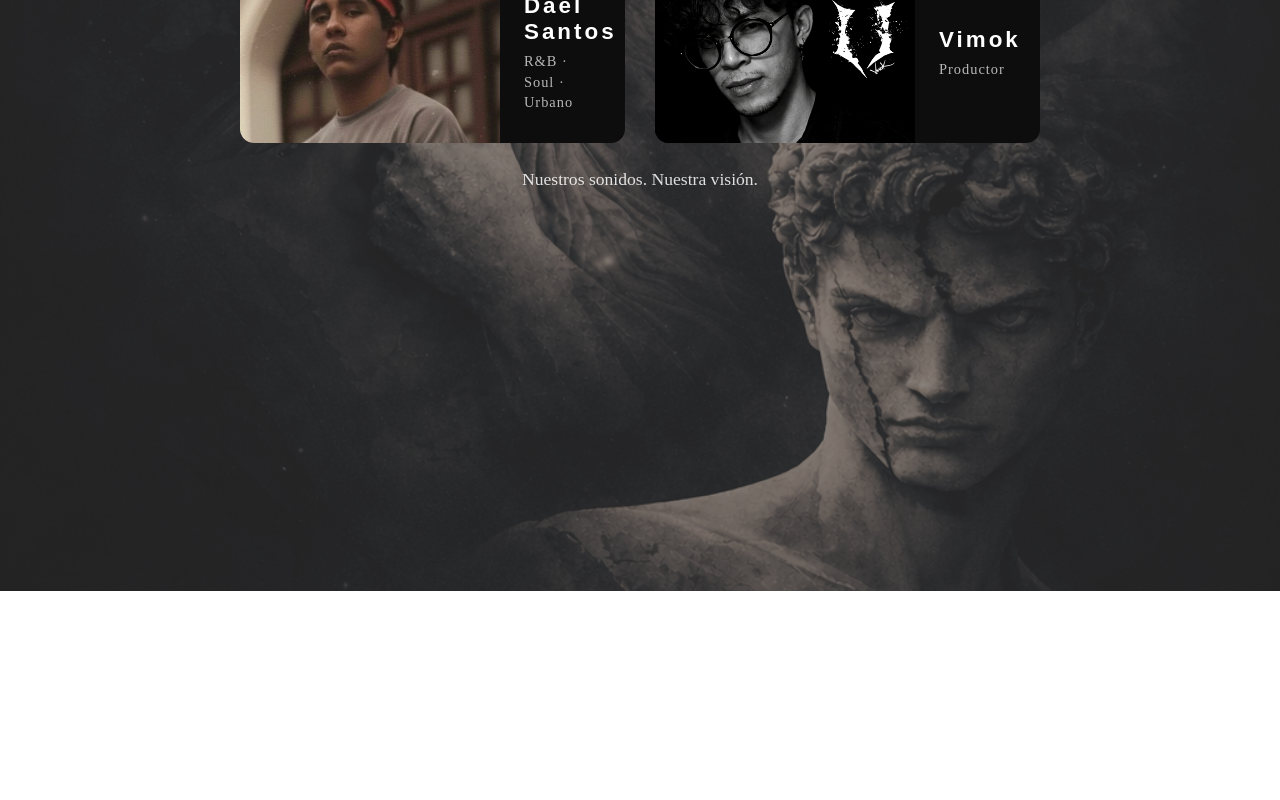
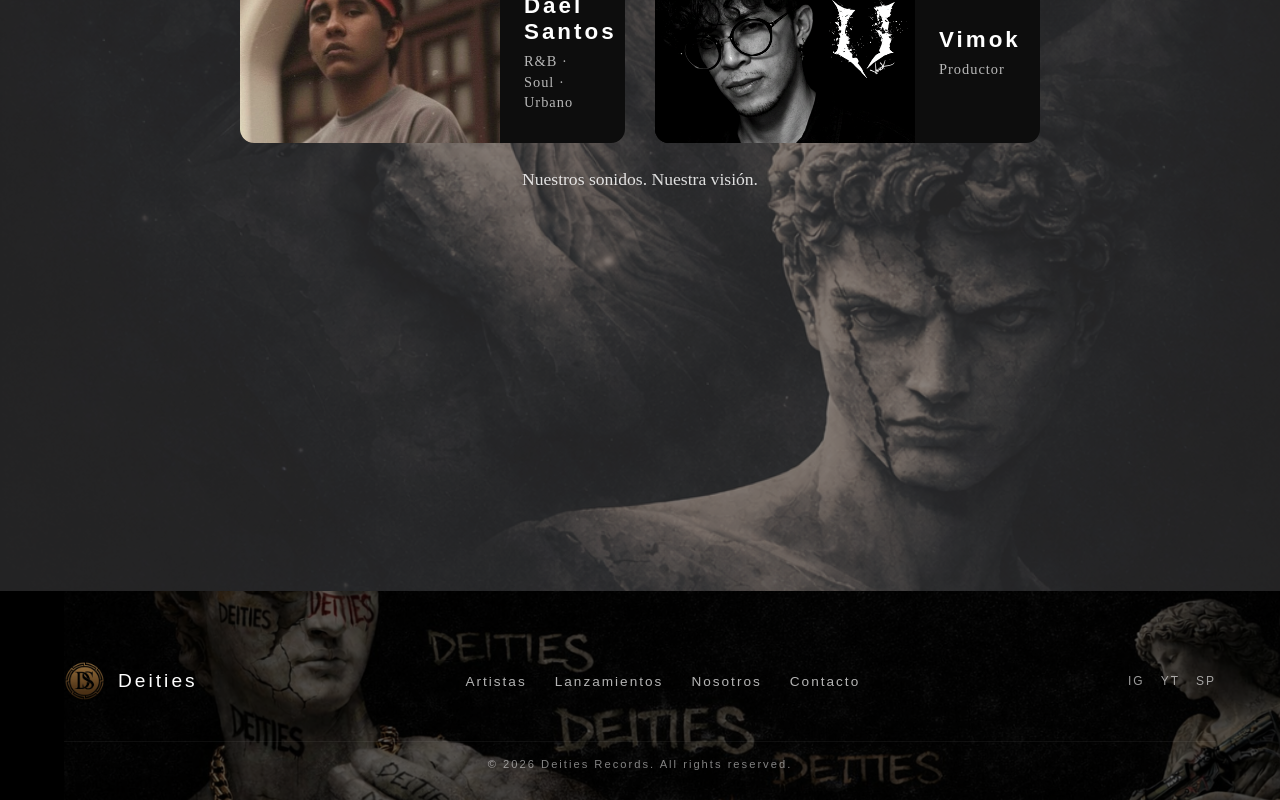
Before and after one commit to David-SilvaDEV/Deities, an Angular app: page / in a window 1280 px wide. Shown: the part 769-1569 px from the top of the page. Before the commit the page ends 1360 px from the top, so only its background shows below. Built offline with nearby package versions, Linux system fonts and the light colour scheme.

Commit message:
arreglo de imagen del footer

```diff
--- /dev/null
+++ b/src/app/Components/footer/footer.css
@@ -0,0 +1,140 @@
+/* =========================
+   FOOTER PRINCIPAL
+   ========================= */
+
+   .ds-footer {
+    position: relative;              /* necesario para posicionar la imagen */
+    background: #000000;
+    color: #fff;
+    padding: 70px 5% 30px;
+    font-family: 'Righteous', Arial, sans-serif;
+    overflow: hidden;                /* evita que la imagen se salga */
+  }
+
+  /* =========================
+     IMAGEN DECORATIVA
+     ========================= */
+
+     .ds-footer__image {
+        position: absolute;
+
+        bottom: 0;
+
+        width: 100%;
+        opacity: 0.4;
+        pointer-events: none;
+      }
+
+  /* =========================
+     CONTENEDOR PRINCIPAL
+     ========================= */
+
+  .ds-footer__container {
+    position: relative;
+    z-index: 2;                      /* queda encima de la imagen */
+    display: flex;
+    align-items: center;
+    justify-content: space-between;
+    gap: 40px;
+    flex-wrap: wrap;
+  }
+
+  /* =========================
+     BRAND
+     ========================= */
+
+  .ds-footer__brand {
+    display: flex;
+    align-items: center;
+    gap: 12px;
+  }
+
+  .ds-footer__brand img {
+    width: 42px;
+    height: auto;
+  }
+
+  .ds-footer__brand span {
+    font-size: 1.2rem;
+    letter-spacing: 3px;
+  }
+
+  /* =========================
+     LINKS
+     ========================= */
+
+  .ds-footer__links {
+    display: flex;
+    gap: 28px;
+  }
+
+  .ds-footer__links a {
+    color: #fff;
+    text-decoration: none;
+    font-size: 0.85rem;
+    letter-spacing: 2px;
+    opacity: 0.7;
+    transition: opacity 0.3s ease;
+  }
+
+  .ds-footer__links a:hover {
+    opacity: 1;
+  }
+
+  /* =========================
+     SOCIAL
+     ========================= */
+
+  .ds-footer__social {
+    display: flex;
+    gap: 16px;
+  }
+
+  .ds-footer__social a {
+    color: #fff;
+    text-decoration: none;
+    font-size: 0.75rem;
+    letter-spacing: 2px;
+    opacity: 0.6;
+    transition: opacity 0.3s ease, transform 0.3s ease;
+  }
+
+  .ds-footer__social a:hover {
+    opacity: 1;
+    transform: translateY(-2px);
+  }
+
+  /* =========================
+     COPYRIGHT
+     ========================= */
+
+  .ds-footer__bottom {
+    margin-top: 40px;
+    padding-top: 16px;
+    border-top: 1px solid rgba(255,255,255,0.1);
+    text-align: center;
+    font-size: 0.7rem;
+    letter-spacing: 2px;
+    opacity: 0.5;
+  }
+
+  /* =========================
+     RESPONSIVE
+     ========================= */
+
+  @media (max-width: 768px) {
+    .ds-footer__container {
+      flex-direction: column;
+      text-align: center;
+    }
+
+    .ds-footer__links,
+    .ds-footer__social {
+      justify-content: center;
+    }
+
+    .ds-footer__image {
+      width: 180px;
+      opacity: 0.18;
+    }
+  }
--- /dev/null
+++ b/src/app/Components/footer/footer.html
@@ -0,0 +1,41 @@
+<footer class="ds-footer">
+
+    <!-- IMAGEN DECORATIVA -->
+    <img
+      src="/Media/Img/footer/banner9.webp"
+      alt="Deities visual"
+      class="ds-footer__image"
+    >
+
+    <!-- CONTENIDO -->
+    <div class="ds-footer__container">
+
+      <!-- BRAND -->
+      <div class="ds-footer__brand">
+        <img src="/Media/Img/Logos/logoDS-.webp" alt="Deities Logo">
+        <span>Deities</span>
+      </div>
+
+      <!-- LINKS -->
+      <nav class="ds-footer__links">
+        <a href="#">Artistas</a>
+        <a href="#">Lanzamientos</a>
+        <a href="#">Nosotros</a>
+        <a href="#">Contacto</a>
+      </nav>
+
+      <!-- SOCIAL -->
+      <div class="ds-footer__social">
+        <a href="#" aria-label="Instagram">IG</a>
+        <a href="#" aria-label="YouTube">YT</a>
+        <a href="#" aria-label="Spotify">SP</a>
+      </div>
+
+    </div>
+
+    <!-- COPYRIGHT -->
+    <div class="ds-footer__bottom">
+      © 2026 Deities Records. All rights reserved.
+    </div>
+
+  </footer>
--- a/src/app/Components/layout/layout.html
+++ b/src/app/Components/layout/layout.html
@@ -1,2 +1,3 @@
 <app-header></app-header>
 <app-body></app-body>
+<app-footer></app-footer>
--- a/src/app/Components/layout/layout.ts
+++ b/src/app/Components/layout/layout.ts
@@ -1,10 +1,11 @@
 import { Component } from '@angular/core';
 import { Header } from '../header/header';
 import { Body } from '../body/body';
+import { Footer } from '../footer/footer';
 
 @Component({
   selector: 'app-layout',
-  imports: [Header, Body ],
+  imports: [Header, Body, Footer ],
   templateUrl: './layout.html',
   styleUrl: './layout.css',
 })
```
Also changed, not shown: src/app/Components/footer/footer.ts (added, +11 -0 lines), src/Media/Img/footer/banner9.webp (added), 1 other file (tests, documents, lock files or other folders).
